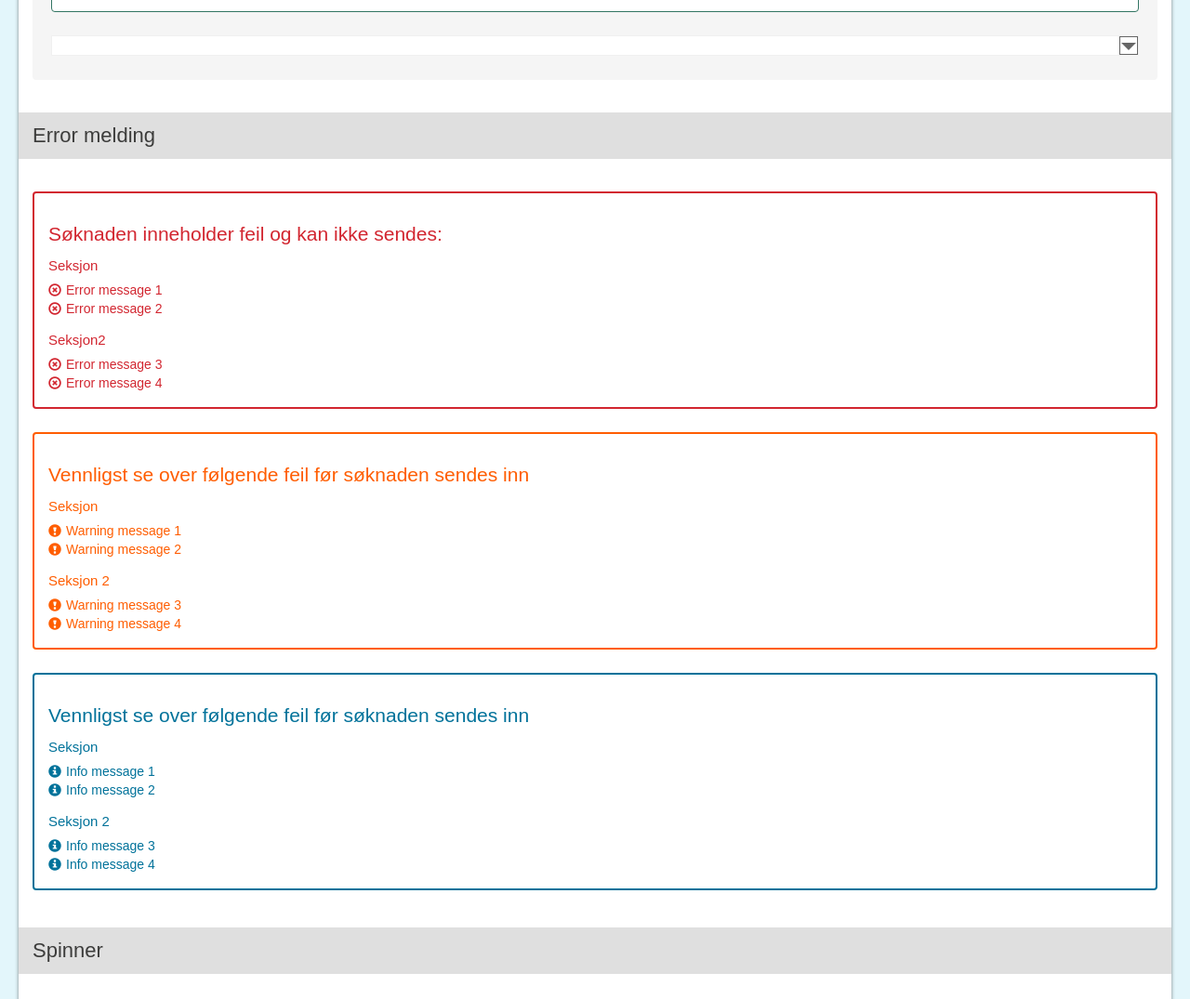
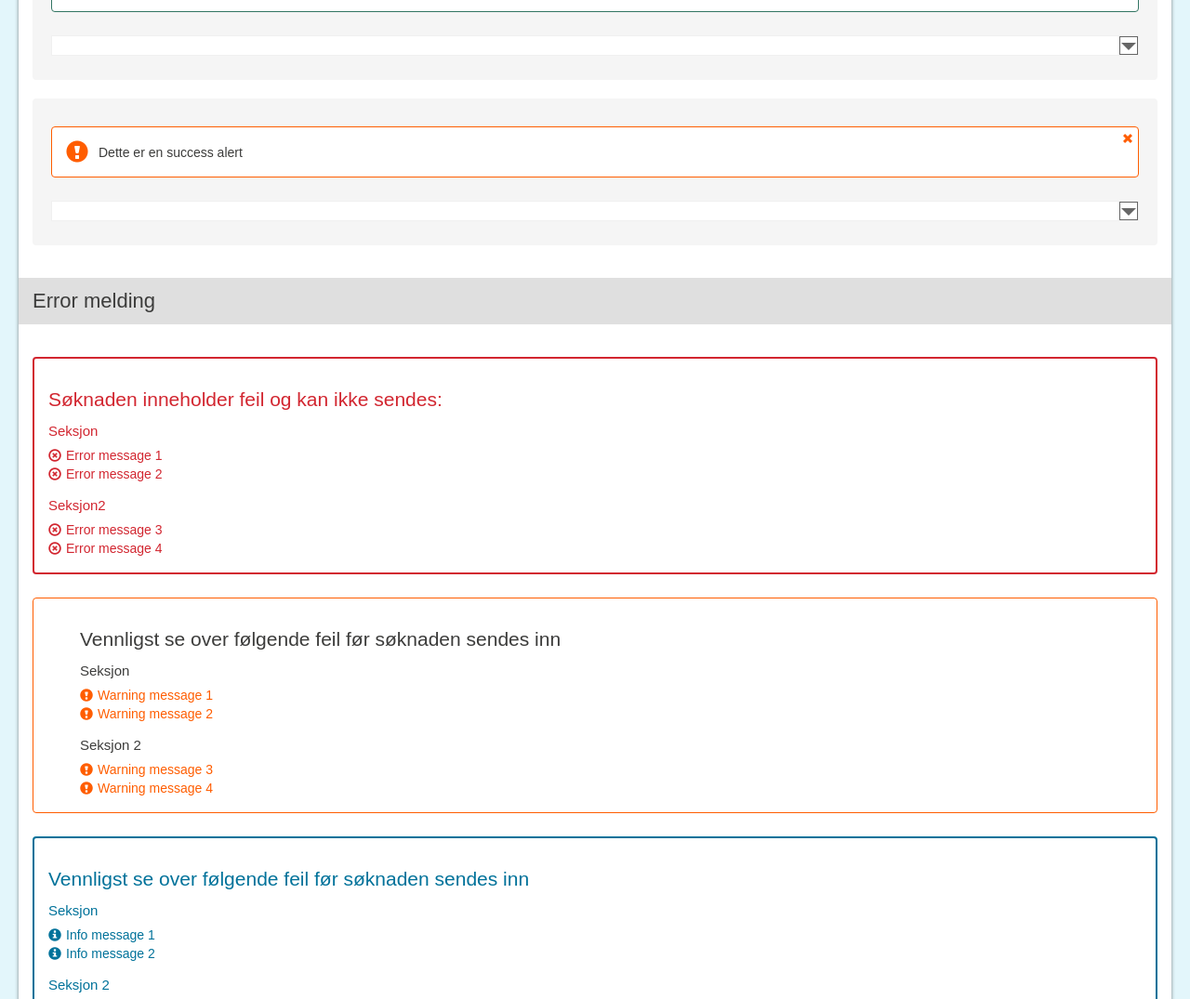
Before and after one commit to ter9ng/felles-design.github.io, a plain HTML site: page index.html in a window 1280 px wide. Shown: the part 6516-7591 px from the top of the page at 93% size. Drawn offline with nearby package versions, Linux system fonts and the light colour scheme; a web font is replaced by a local one.

Commit message:
ny alert-warning boks

```diff
--- a/css/felles-design.css
+++ b/css/felles-design.css
@@ -1173,7 +1173,8 @@ select.form-control.haveErrors:focus {
 }
 .alert-info,
 .alert-warning-text,
-.alert-success {
+.alert-success,
+.alert-warning {
   background-color: white;
   border-color: #00729A;
   color: inherit;
@@ -1182,12 +1183,14 @@ select.form-control.haveErrors:focus {
 }
 .alert-info hr,
 .alert-warning-text hr,
-.alert-success hr {
+.alert-success hr,
+.alert-warning hr {
   border-top-color: #D9D9D6;
 }
 .alert-info span.glyphicon,
 .alert-warning-text span.glyphicon,
-.alert-success span.glyphicon {
+.alert-success span.glyphicon,
+.alert-warning span.glyphicon {
   color: #00729A;
   font-size: 24px;
   float: left;
@@ -1197,32 +1200,62 @@ select.form-control.haveErrors:focus {
 }
 .alert-info.no-border,
 .alert-warning-text.no-border,
-.alert-success.no-border {
+.alert-success.no-border,
+.alert-warning.no-border {
   border: none;
   background-color: inherit;
   margin-bottom: 0;
 }
 .alert-info a,
 .alert-warning-text a,
-.alert-success a {
+.alert-success a,
+.alert-warning a {
   text-decoration: underline;
 }
 .alert-info a[role="button"],
 .alert-warning-text a[role="button"],
 .alert-success a[role="button"],
+.alert-warning a[role="button"],
 .alert-info a.btn,
 .alert-warning-text a.btn,
 .alert-success a.btn,
+.alert-warning a.btn,
 .alert-info a.info-message,
 .alert-warning-text a.info-message,
 .alert-success a.info-message,
+.alert-warning a.info-message,
 .alert-info a.warning-message,
 .alert-warning-text a.warning-message,
 .alert-success a.warning-message,
+.alert-warning a.warning-message,
 .alert-info a.error-message,
 .alert-warning-text a.error-message,
-.alert-success a.error-message {
+.alert-success a.error-message,
+.alert-warning a.error-message {
   text-decoration: none;
+}
+.alert-warning {
+  position: relative;
+  background-color: #fff;
+  border: 1px solid #FF5D00;
+  margin: 20px 0 25px 0;
+}
+.alert-warning .close-btn {
+  position: absolute;
+  top: 5px;
+  right: 5px;
+}
+.alert-warning .close-btn .glyphicon {
+  font-size: 12px;
+  width: 12px;
+  margin: 0;
+}
+.alert-warning span.glyphicon {
+  color: #FF5D00;
+}
+.alert-warning span.text {
+  display: inline-block;
+  margin-top: 3px;
 }
 .alert-success {
   position: relative;
@@ -1261,12 +1294,6 @@ select.form-control.haveErrors:focus {
   color: #D22630;
   background-color: #fff;
   border: 2px solid #D22630;
-  margin: 20px 0 25px 0;
-}
-.alert-warning {
-  color: #FF5D00;
-  background-color: #fff;
-  border: 2px solid #FF5D00;
   margin: 20px 0 25px 0;
 }
 input[type="radio"],
--- a/index.html
+++ b/index.html
@@ -1203,6 +1203,19 @@
                 </div>
             </div>
         </div>
+
+        <div class="well">
+            <div class="pre-bush-code">
+                <div class="alert alert-warning">
+                    <a href="#" role="button" class="close-btn">
+                        <span aria-hidden="true" class="glyphicon glyphicon-remove"></span>
+                        <span class="aria-visible"></span>
+                    </a>
+                    <span class="glyphicon glyphicon-exclamation-sign"></span>
+                    <span class="text">Dette er en success alert</span>
+                </div>
+            </div>
+        </div>
     </div>
 </div>
 
```
